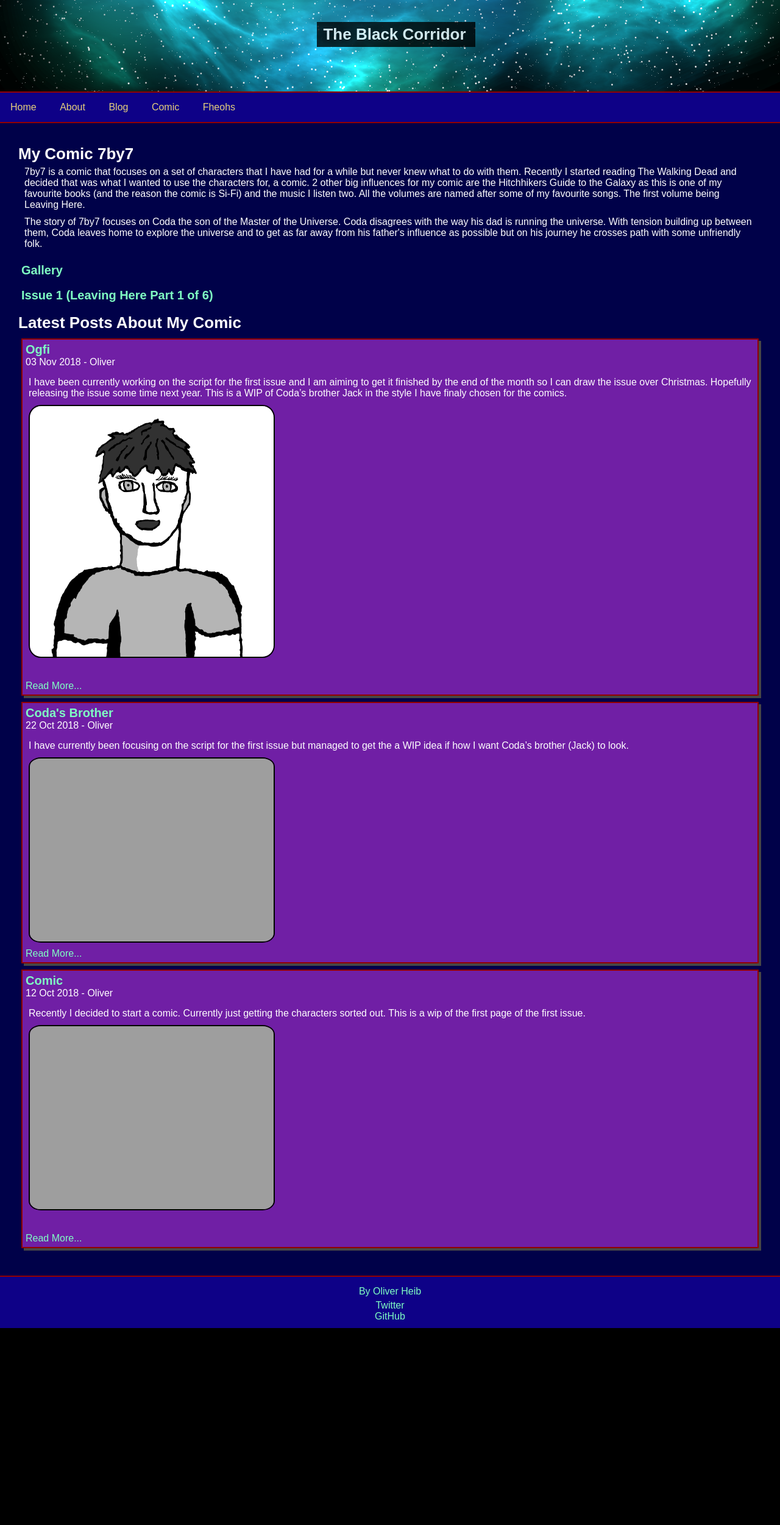
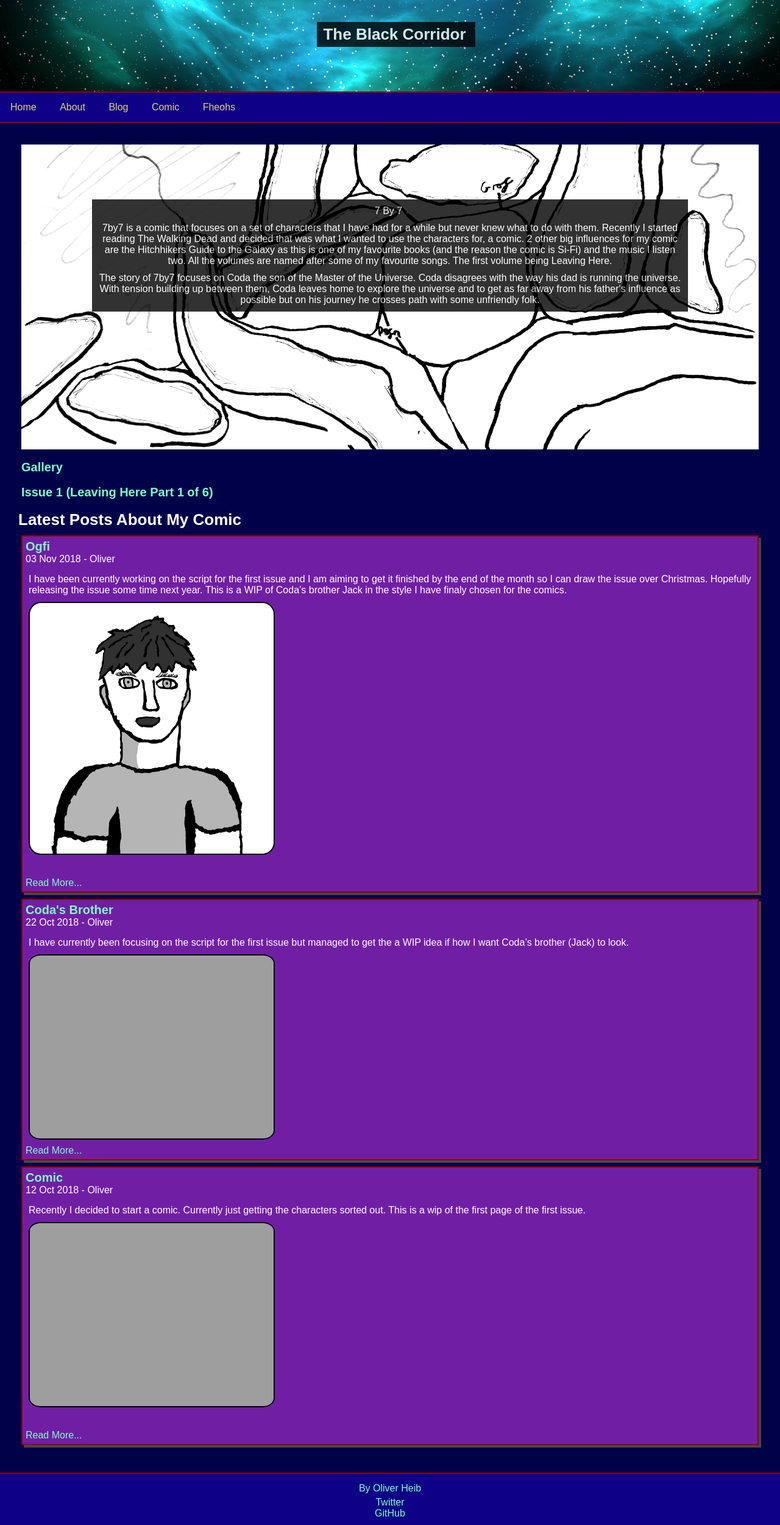
Before and after one commit to OliverHeib/E-PortfolioInJekyll, a Jekyll site: the page built from comic.html, in a window 1280 px wide. Shown: the whole page at 61% size. Built offline with Jekyll 4.4.1, drawn with Linux system fonts in a browser that asks for light colours; comment, search, counter and statistics services are not loaded; before the commit the page ends 2178 px from its top, so only the background shows below that.

Commit message:
Comic Banner

```diff
--- a/comic.html
+++ b/comic.html
@@ -2,9 +2,20 @@
 layout: default
 title: Comic
 ---
-<h1>My Comic 7by7</h1>
-<p>7by7 is a comic that focuses on a set of characters that I have had for a while but never knew what to do with them. Recently I started reading The Walking Dead and decided that was what I wanted to use the characters for, a comic. 2 other big influences for my comic are the Hitchhikers Guide to the Galaxy as this is one of my favourite books (and the reason the comic is Si-Fi) and the music I listen two. All the volumes are named after some of my favourite songs. The first volume being Leaving Here.</p>
-<p>The story of 7by7 focuses on Coda the son of the Master of the Universe. Coda disagrees with the way his dad is running the universe. With tension building up between them, Coda leaves home to explore the universe and to get as far away from his father's influence as possible but on his journey he crosses path with some unfriendly folk.</p>
+<div id="comicBanner">
+    <br>
+    <br>
+    <br>
+    <br>
+    <br>
+    <div id="button" style="width:80%; margin:auto; background-color: black; opacity: 0.8;">
+    <h1><p>7 By 7</p></h1>
+    <p>7by7 is a comic that focuses on a set of characters that I have had for a while but never knew what to do with them. Recently I started reading The Walking Dead and decided that was what I wanted to use the characters for, a comic. 2 other big influences for my comic are the Hitchhikers Guide to the Galaxy as this is one of my favourite books (and the reason the comic is Si-Fi) and the music I listen two. All the volumes are named after some of my favourite songs. The first volume being Leaving Here.</p>
+    <p>The story of 7by7 focuses on Coda the son of the Master of the Universe. Coda disagrees with the way his dad is running the universe. With tension building up between them, Coda leaves home to explore the universe and to get as far away from his father's influence as possible but on his journey he crosses path with some unfriendly folk.</p>
+</div>
+
+</div>
+
 
 <br>
 <h2><a href="/E-PortfolioInJekyll/comic/7by7/gallery">Gallery</a></h2>
--- a/index.html
+++ b/index.html
@@ -7,7 +7,7 @@ title: Home
 
 					<h2>Oliver Heib</h2>
 
-					<p>My name is Oliver Heib and I am a computer science student and am currently working on a comic.</p>
+					<p>My name is Oliver Heib and I am a computer science student and am currently working on a Sci-Fi comic and a Fantacy game.</p>
 
 
                         <a href="https://twitter.com/oliver_heib"><div id="button" style="width:95px; float:left; " align="center">
--- a/styles.css
+++ b/styles.css
@@ -151,6 +151,21 @@ aside img {
 	margin-top: 10px;
 	margin-bottom: 5px;
 	float: none;
+}
+
+#comicBanner{
+    height: 500px;
+    width: 100%;
+    color: black;
+	text-align: center;
+    /* The image used */
+    background-image: url('images/comic/OgfiMap.png');
+
+    /* Create the parallax scrolling effect */
+    background-attachment: fixed;
+    background-position: center;
+    background-repeat: no-repeat;
+    background-size: cover;
 }
 
 #post img{
```
Also changed, not shown: images/comic/OgfiMap.png (added).
